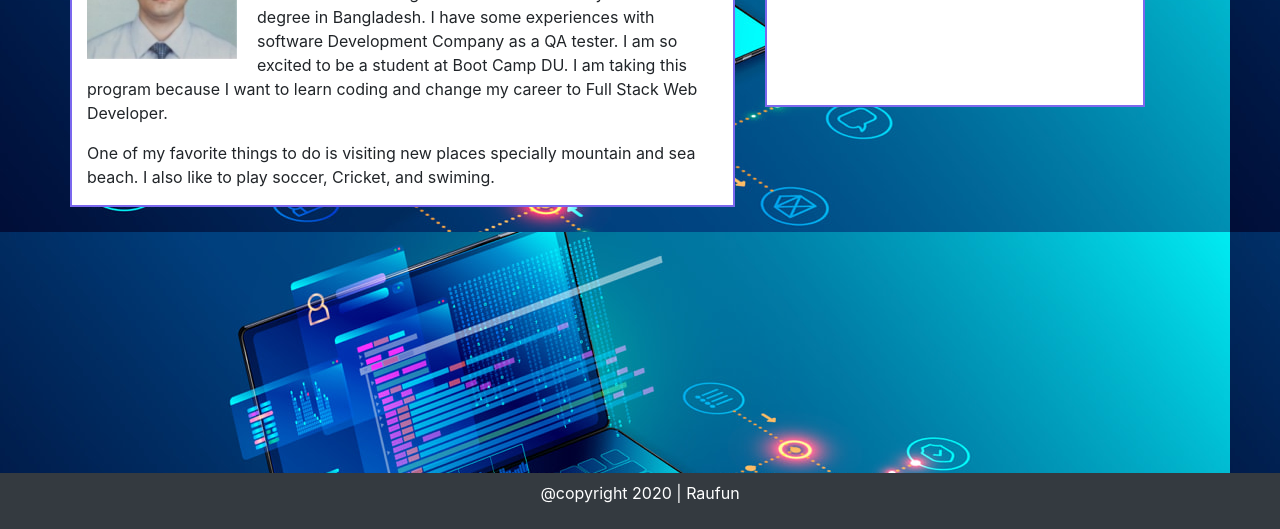
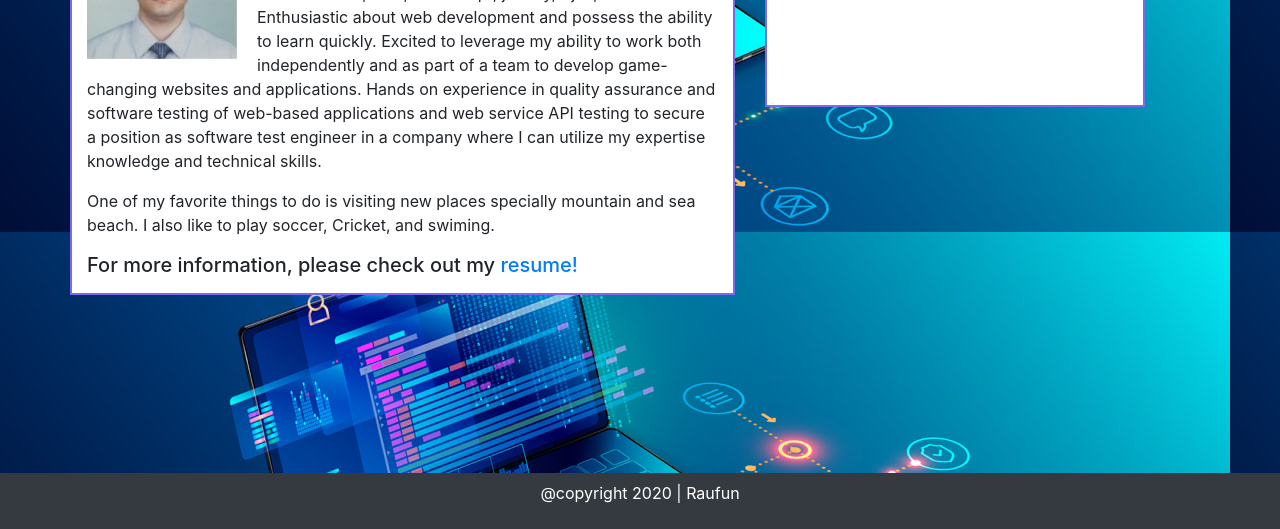
Before and after one commit to raufun05/Updated-Portfolio-Page, a plain HTML site: page index.html in a window 1280 px wide. Shown: the part 271-800 px from the top of the page. Drawn offline with nearby package versions, Linux system fonts and the light colour scheme.

Commit message:
added resume link

```diff
--- a/index.html
+++ b/index.html
@@ -39,8 +39,9 @@
             <div class="row">
               <div class="col-md-12 photo-responsive">
                 <img class="img-responsive" src="Assets/Images/raufun_photo.jpg" alt="My Picture"/>
-                <p>My name is Md Raufun Patoary. You can call me Raufun. I am originally from Bangladesh. I live in Denver since 2007. I am married and have two sons. My elder son is fifth grader and little one is first grader. I have finished my bachelor degree in Bangladesh. I have some experiences with software Development Company as a QA tester. I am so excited to be a student at Boot Camp DU. I am taking this program because I want to learn coding and change my career to Full Stack Web Developer.<p>
+                <p>My name is Md Raufun Patoary. I am hard working and adaptable Full Stack Web Developer with a Certificate in Full Stack Web Development from Denver University. Main skills include HTML, CSS, JavaScript, jQuery, Ajax, and API. Enthusiastic about web development and possess the ability to learn quickly. Excited to leverage my ability to work both independently and as part of a team to develop game-changing websites and applications. Hands on experience in quality assurance and software testing of web-based applications and web service API testing to secure a position as software test engineer in a company where I can utilize my expertise knowledge and technical skills.<p>
                 <p>One of my favorite things to do is visiting new places specially mountain and sea beach. I also like to play soccer, Cricket, and swiming.<p>
+                  <h5><p>For more information, please check out my <a href="https://drive.google.com/file/d/1vb0H7X350qCgJvF81KZDJRK76v0lwUod/view?usp=sharing" style="text-decoration: none;" target="_blank">resume!</a></p></h5>
               </div>
             </div>
           </div>
```
